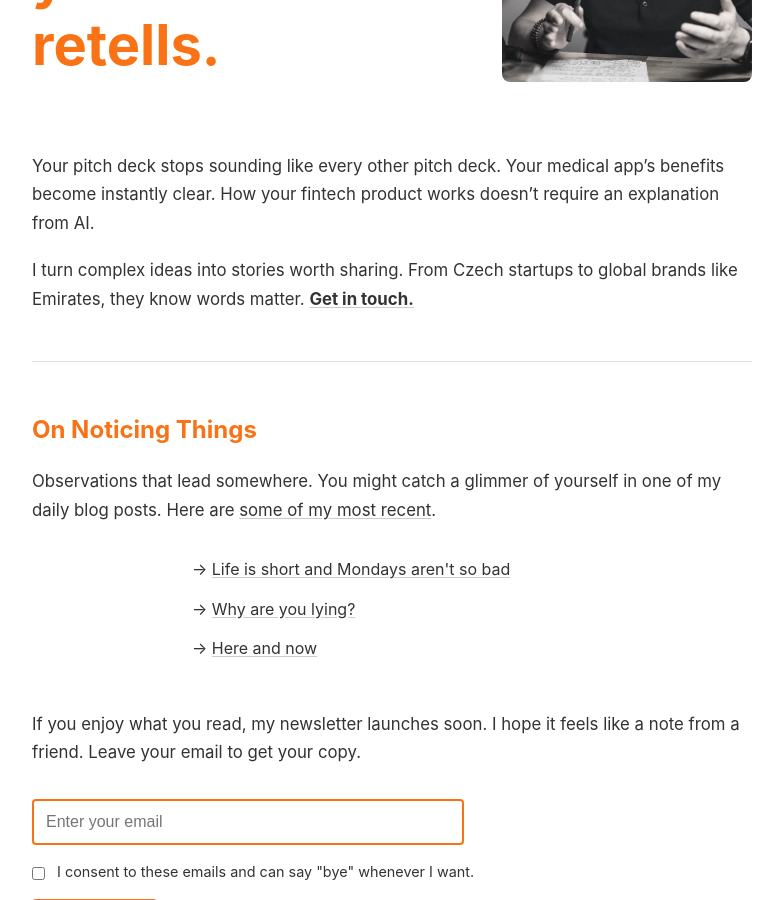
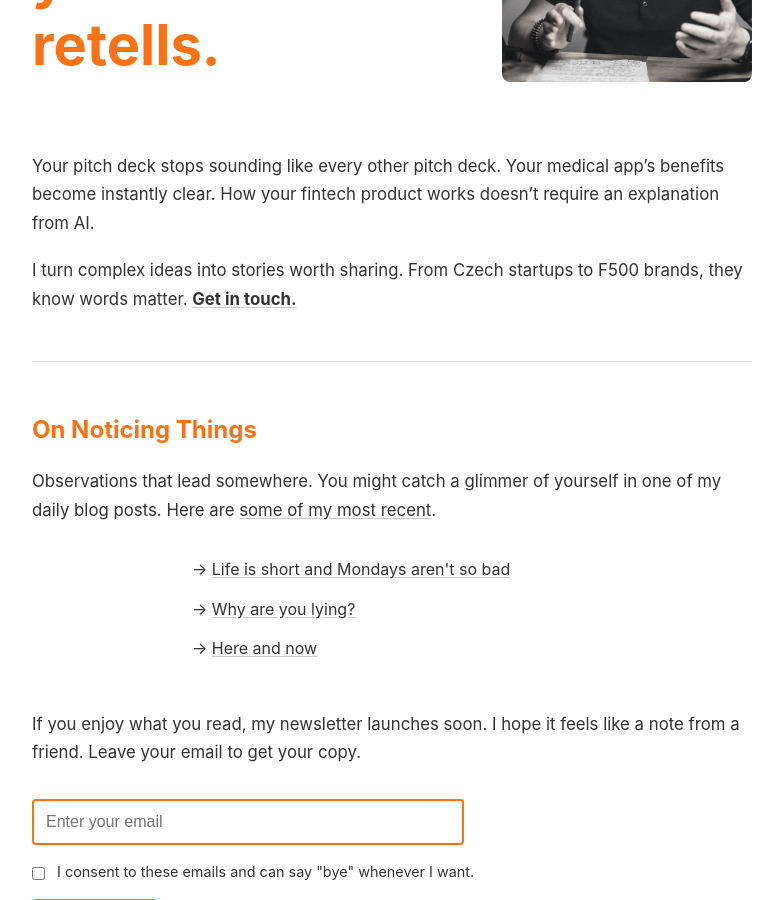
Before and after one commit to westleyovercash/westleyovercash.github.io, a Jekyll site: the page built from index.md, in a window 1280 px wide and 900 px high, scrolled down 310 px. Shown: the whole window, without its empty margins (248-1031 px from the left). Built offline with Jekyll 4.4.1, drawn with Linux system fonts in a browser that asks for light colours.

Commit message:
Update index.md

```diff
--- a/index.md
+++ b/index.md
@@ -14,7 +14,7 @@ title: Home
 
 Your pitch deck stops sounding like every other pitch deck. Your medical app's benefits become instantly clear. How your fintech product works doesn't require an explanation from AI.
 
-I turn complex ideas into stories worth sharing. From Czech startups to global brands like Emirates, they know words matter. **<a href="/contact">Get in touch.</a>**
+I turn complex ideas into stories worth sharing. From Czech startups to F500 brands, they know words matter. **<a href="/contact">Get in touch.</a>**
 
 <hr style="border: none; border-top: 1px solid #e0e0e0; margin: 3rem 0;">
 
```
